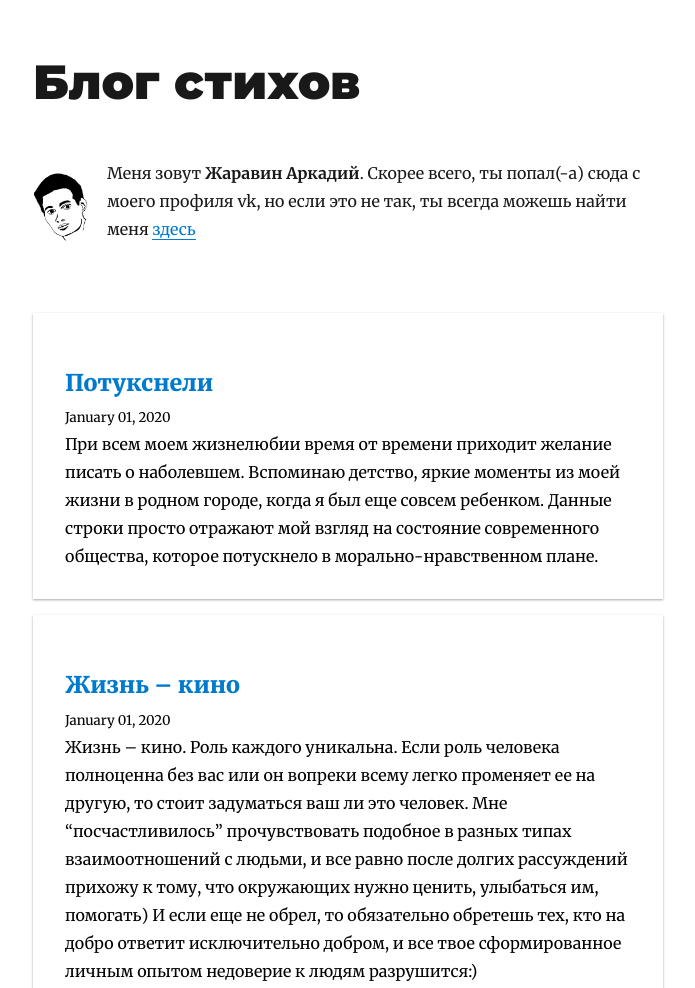
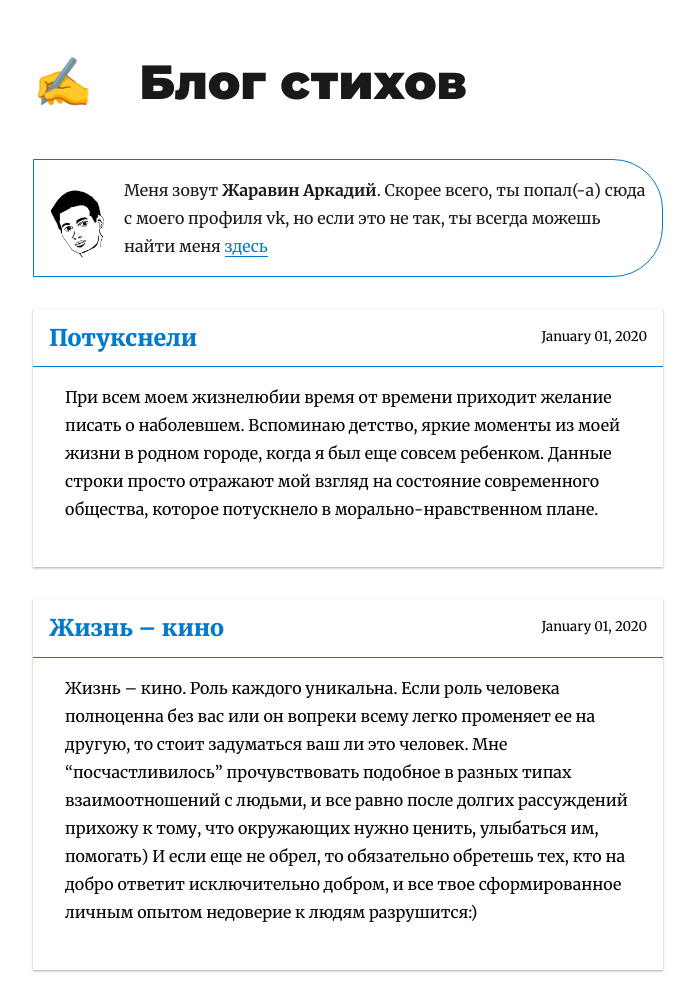
Before and after one commit to Zhark10/MyBlog, a Gatsby site: page / in a window 1280 px wide. Shown: the top 988 px of the page, without its empty margins (292-987 px from the left). Built offline with nearby package versions, Linux system fonts and the light colour scheme; Gatsby itself is replaced by a stand-in of ours; some packages are replaced by stand-ins of ours.

Commit message:
minor changes

```diff
--- a/src/components/bio.js
+++ b/src/components/bio.js
@@ -36,7 +36,11 @@ const Bio = () => {
       style={{
         display: `flex`,
         alignItems: 'center',
-        marginBottom: rhythm(2.5),
+        marginBottom: '16px',
+        border: '1px solid #007acc',
+        borderTopRightRadius: '50px',
+        borderBottomRightRadius: '50px',
+        padding: '16px'
       }}
     >
       <Image
--- a/src/components/layout.js
+++ b/src/components/layout.js
@@ -23,11 +23,14 @@ class Layout extends React.Component {
               boxShadow: `none`,
               textDecoration: `none`,
               color: `inherit`,
-              fontSize: 48
+              fontSize: 48,
             }}
             to={`/`}
           >
-            {title}
+            <span style={{
+              color: '#007acc',
+              marginRight: '32px'
+            }}>&#9997;</span> {title}
           </Link>
         </h1>
       )
@@ -47,7 +50,7 @@ class Layout extends React.Component {
             }}
             to={`/`}
           >
-            {title}
+            &#8656; {title}
           </Link>
         </h3>
       )
--- a/src/pages/index.js
+++ b/src/pages/index.js
@@ -28,27 +28,30 @@ const BlogIndex = ({ data, location }) => {
                 boxShadow: '0 1px 3px rgba(0,0,0,0.12), 0 1px 2px rgba(0,0,0,0.24)',
                 // boxShadow: '0 14px 28px rgba(0,0,0,0.25), 0 10px 10px rgba(0,0,0,0.22)',
                 transition: 'all 0.3s cubic-bezier(.25,.8,.25,1)',
-                padding: '1px 32px',
-                margin: '16px 0',
+                margin: '32px 0',
                 cursor: 'pointer',
               }}>
-              <header>
-                <h3
-                  style={{
-                    marginBottom: rhythm(1 / 4),
-                  }}
-                >
+              <header style={{
+                display: 'flex',
+                padding: '16px',
+                justifyContent: 'space-between',
+                borderBottom: '1px solid #007acc',
+              }}>
+                <h3 style={{
+                  margin: 0,
+                }}>
                   {title}
                 </h3>
                 <small
                   style={{
-                    color: '#000'
+                    color: '#000',
                   }}
                 >{node.frontmatter.date}</small>
               </header>
               <section
                 style={{
-                  color: '#000'
+                  color: '#000',
+                  padding: '16px 32px',
                 }}
               >
                 <p
```
Also changed, not shown: src/templates/blog-post.js (+16 -6 lines).
